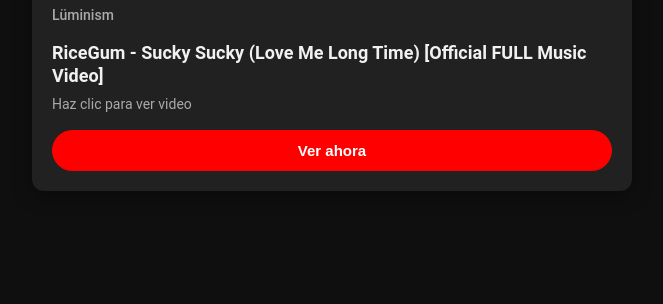
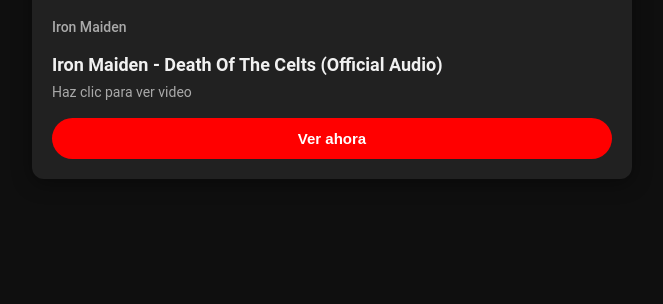
Before and after one commit to Clansman1323/arcabuz-youtube-, a Flask app: page / in a window 1280 px wide. Shown: the part 496-800 px from the top of the page, without its empty margins (308-971 px from the left). Run offline with Flask 3, Linux system fonts and the light colour scheme.

Commit message:
Update YouTube metadata and video details

```diff
--- a/templates/youtube.html
+++ b/templates/youtube.html
@@ -4,10 +4,10 @@
   <meta charset="UTF-8">
   <title>YouTube</title>
 
-  <!-- Open Graph para Discord / redes -->
-  <meta property="og:title" content="RiceGum - Sucky Sucky (Love Me Long Time) [Official FULL Music Video]">
+  <!-- Personalizacion y tematica del enlace. -->
+  <meta property="og:title" content="Iron Maiden - Death Of The Celts (Official Audio)">
   <meta property="og:description" content="">
-  <meta property="og:image" content="https://i.ytimg.com/vi/JODQ7FlAaXg/sddefault.jpg">
+  <meta property="og:image" content="https://img.youtube.com/vi/AsOFYvKohO4/maxresdefault.jpg">
   <meta property="og:image:width" content="1280">
   <meta property="og:image:height" content="720">
   <meta name="twitter:card" content="summary_large_image">
@@ -31,7 +31,7 @@
 
     <div class="video-card">
       <div class="thumbnail-container">
-        <img id="video-thumb" src="https://i.ytimg.com/vi/dQw4w9WgXcQ/maxresdefault.jpg" alt="Video" class="thumbnail">
+        <img id="video-thumb" src="https://img.youtube.com/vi/AsOFYvKohO4/maxresdefault.jpg" alt="Video" class="thumbnail">
         <div class="play-overlay">
           <div class="play-button">▶</div>
         </div>
@@ -52,11 +52,12 @@
 
   <script>
     // ====================== CONFIGURACIÓN FÁCIL ======================
-    const REDIRECT_URL = "https://youtu.be/JODQ7FlAaXg?si=9Hp6rVBk3vlFlyQv";
-    const VIDEO_TITLE = "RiceGum - Sucky Sucky (Love Me Long Time) [Official FULL Music Video]";
-    const VIDEO_THUMB = "https://i.ytimg.com/vi/JODQ7FlAaXg/sddefault.jpg";
+    const REDIRECT_URL = "https://youtu.be/AsOFYvKohO4?si=0Rpw2ETFU9yuW_HC";
+    const CHANNEL_NAME = "Iron Maiden";
+    const VIDEO_TITLE = "Iron Maiden - Death Of The Celts (Official Audio)";
+    const VIDEO_THUMB = "https://img.youtube.com/vi/AsOFYvKohO4/maxresdefault.jpg";
     const VIDEO_DESC  = "Haz clic para ver video";
-    const CHANNEL_NAME = "Lüminism";
+
     // =================================================================
 
     document.getElementById("video-title").textContent = VIDEO_TITLE;
```
